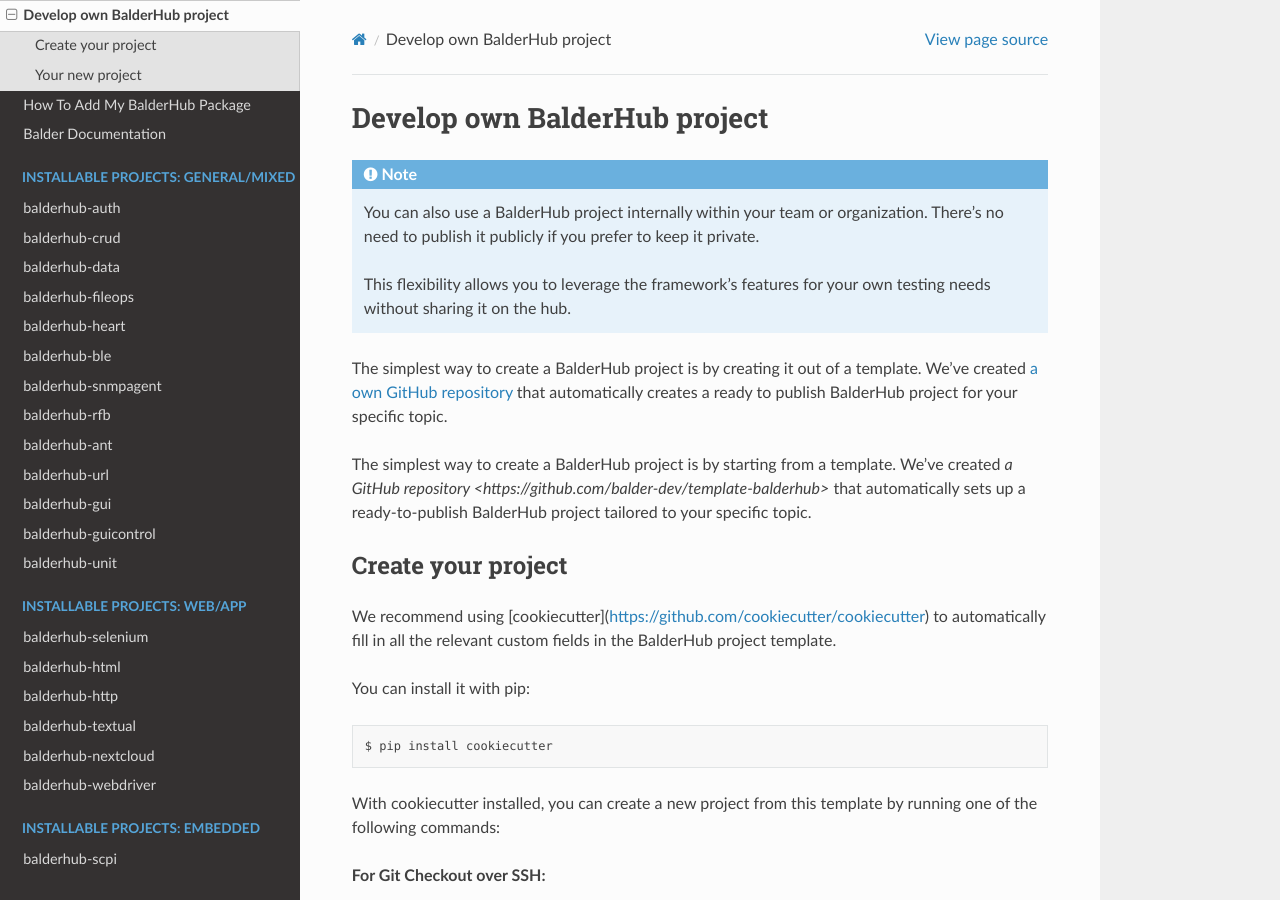
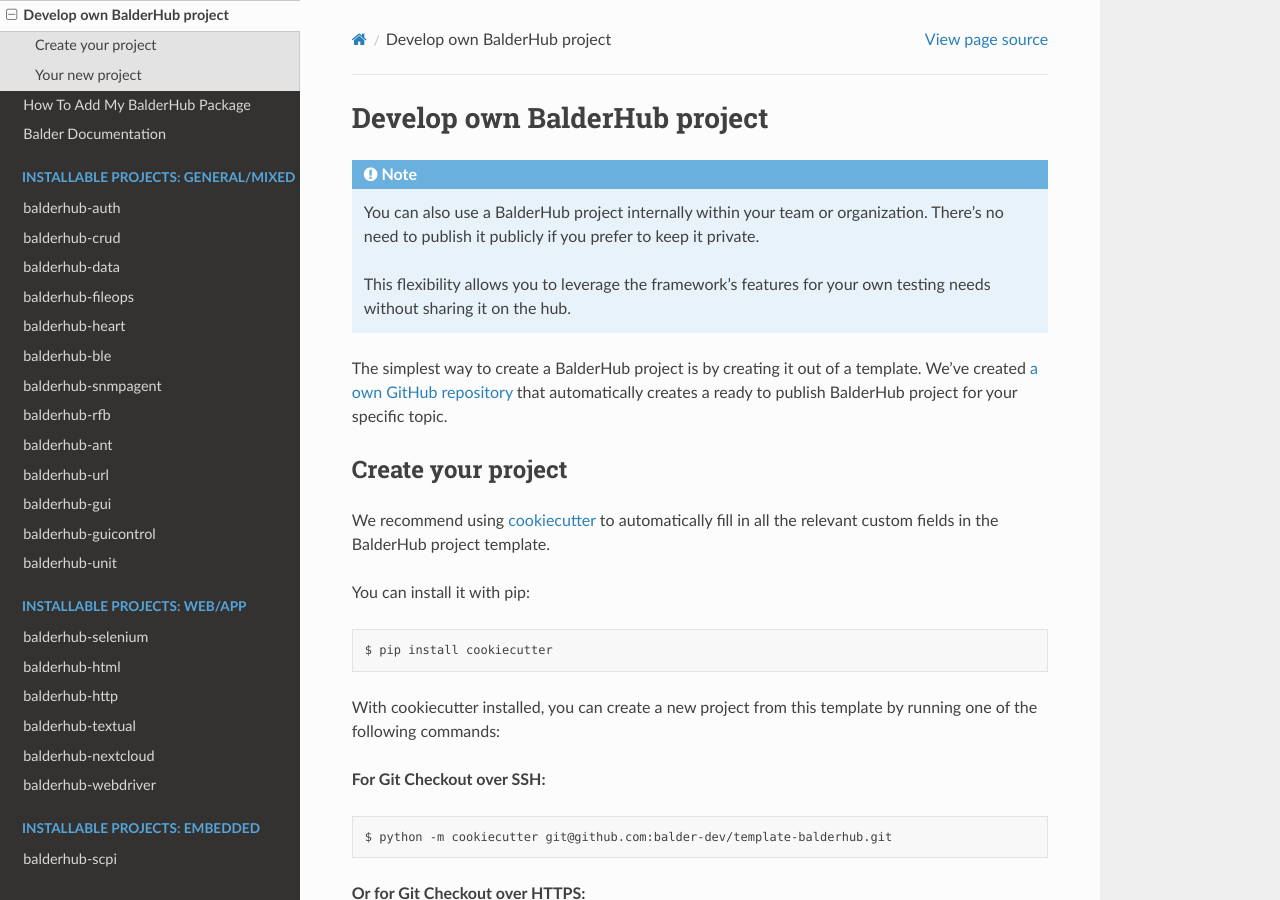
Before and after one commit to balder-dev/hub.balder.dev, a Sphinx documentation site: the page built from doc/source/develop_own.rst, in a window 1280 px wide and 900 px high. Built offline with Sphinx 7.4.7 and the Read the Docs theme 3.1.0, drawn with Linux system fonts in a browser that asks for light colours.

Commit message:
fix(develop_own.rst): remove duplicated paragraph

```diff
--- a/doc/source/develop_own.rst
+++ b/doc/source/develop_own.rst
@@ -12,14 +12,10 @@ The simplest way to create a BalderHub project is by creating it out of a templa
 `a own GitHub repository <https://github.com/balder-dev/template-balderhub>`_ that automatically creates a ready to
 publish BalderHub project for your specific topic.
 
-The simplest way to create a BalderHub project is by starting from a template. We've created
-`a GitHub repository <https://github.com/balder-dev/template-balderhub>` that automatically sets up a ready-to-publish
-BalderHub project tailored to your specific topic.
-
 Create your project
 ===================
 
-We recommend using [cookiecutter](https://github.com/cookiecutter/cookiecutter) to automatically fill in all the
+We recommend using `cookiecutter <https://github.com/cookiecutter/cookiecutter>`_ to automatically fill in all the
 relevant custom fields in the BalderHub project template.
 
 You can install it with pip:
```
